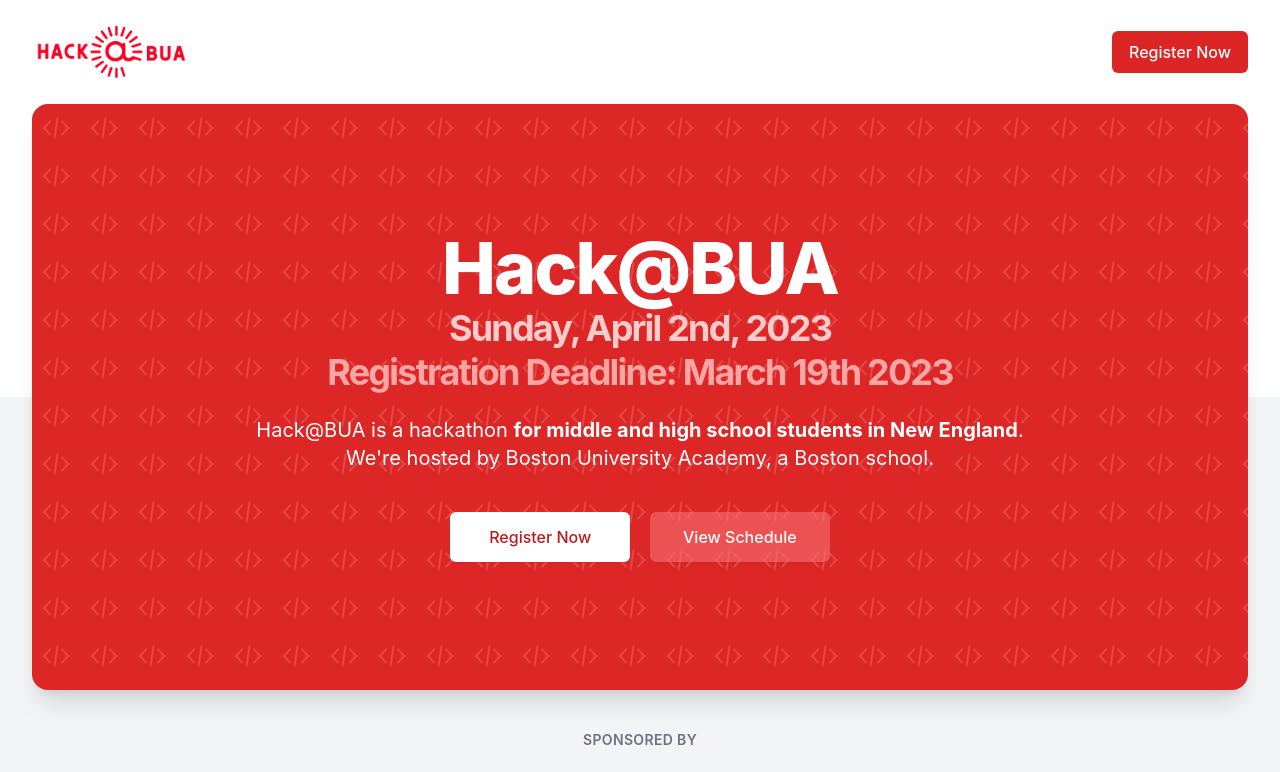
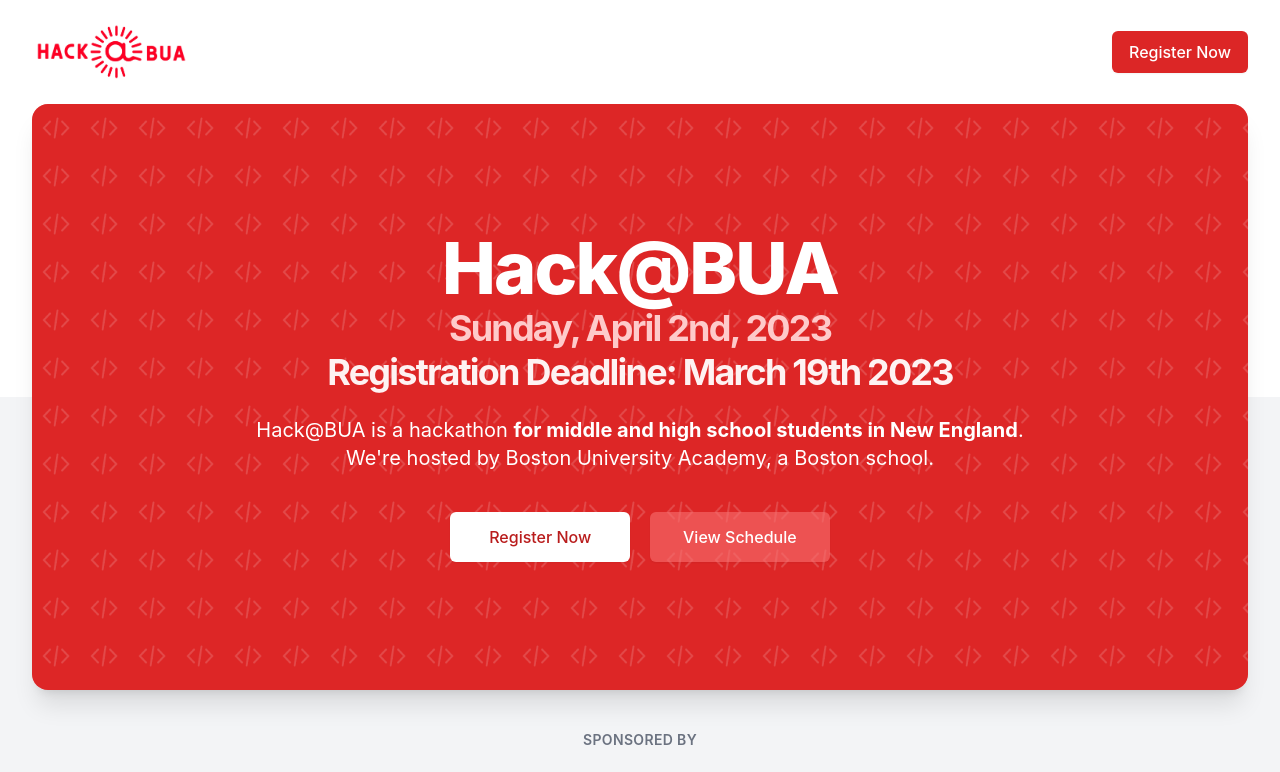
Before and after one commit to gaberomualdo/bua-hackathon-site, a React (Create React App) app: page / in a window 1280 px wide. Shown: the top 772 px of the page. Built offline with nearby package versions, Linux system fonts and the light colour scheme; a web font is replaced by a local one.

Commit message:
Update App.js

```diff
--- a/src/App.js
+++ b/src/App.js
@@ -123,7 +123,7 @@
                   <span className="mt-1 block font-bold text-red-200 text-3xl sm:text-4xl">
                     Sunday, April 2nd, 2023
                   </span>
-                  <span className="mt-1 block font-bold text-red-300 text-3xl sm:text-4xl">
+                  <span className="mt-1 block font-bold text-red-50 text-3xl sm:text-4xl">
                     Registration Deadline: March 19th 2023
                   </span>
 
```
